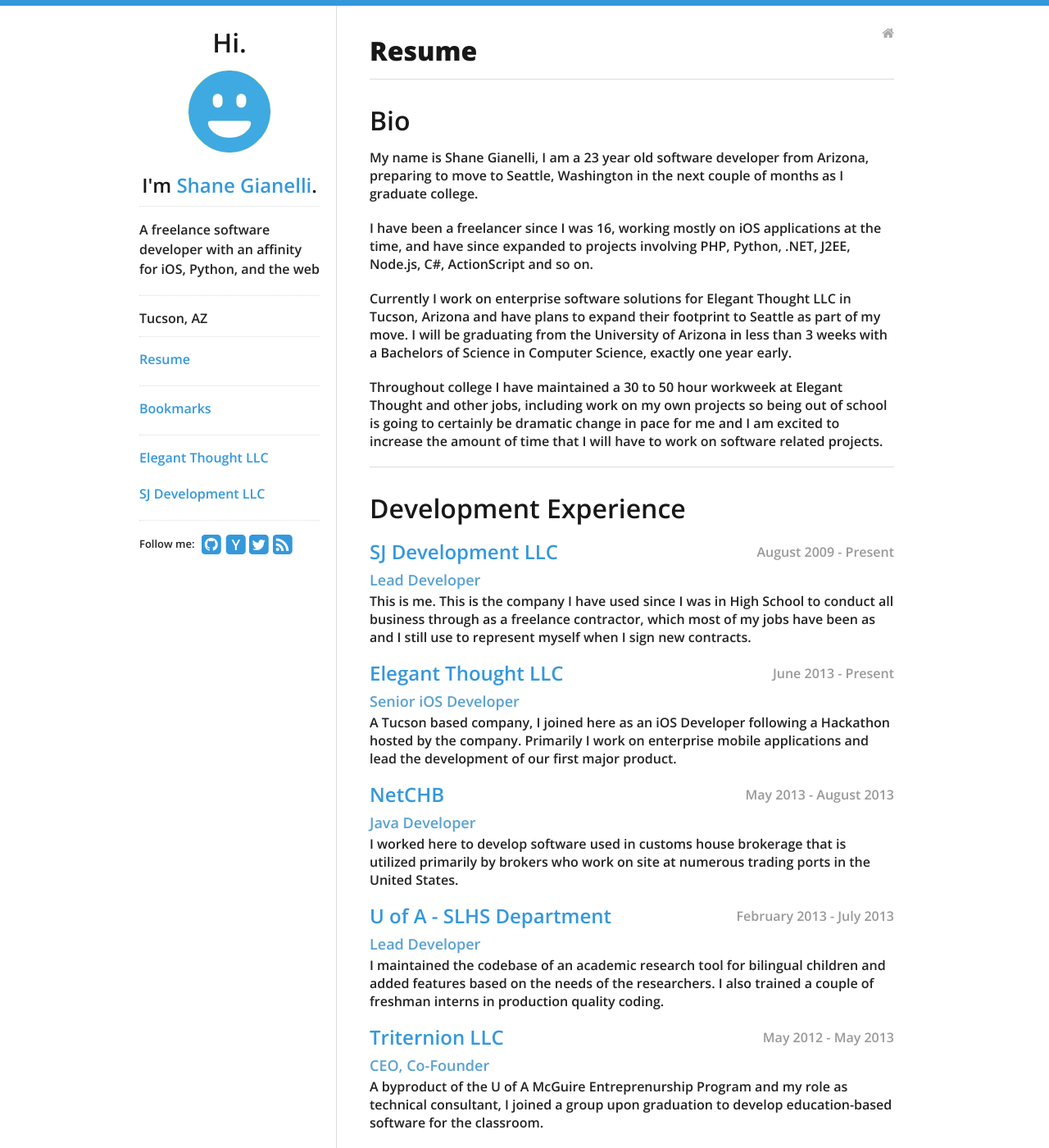
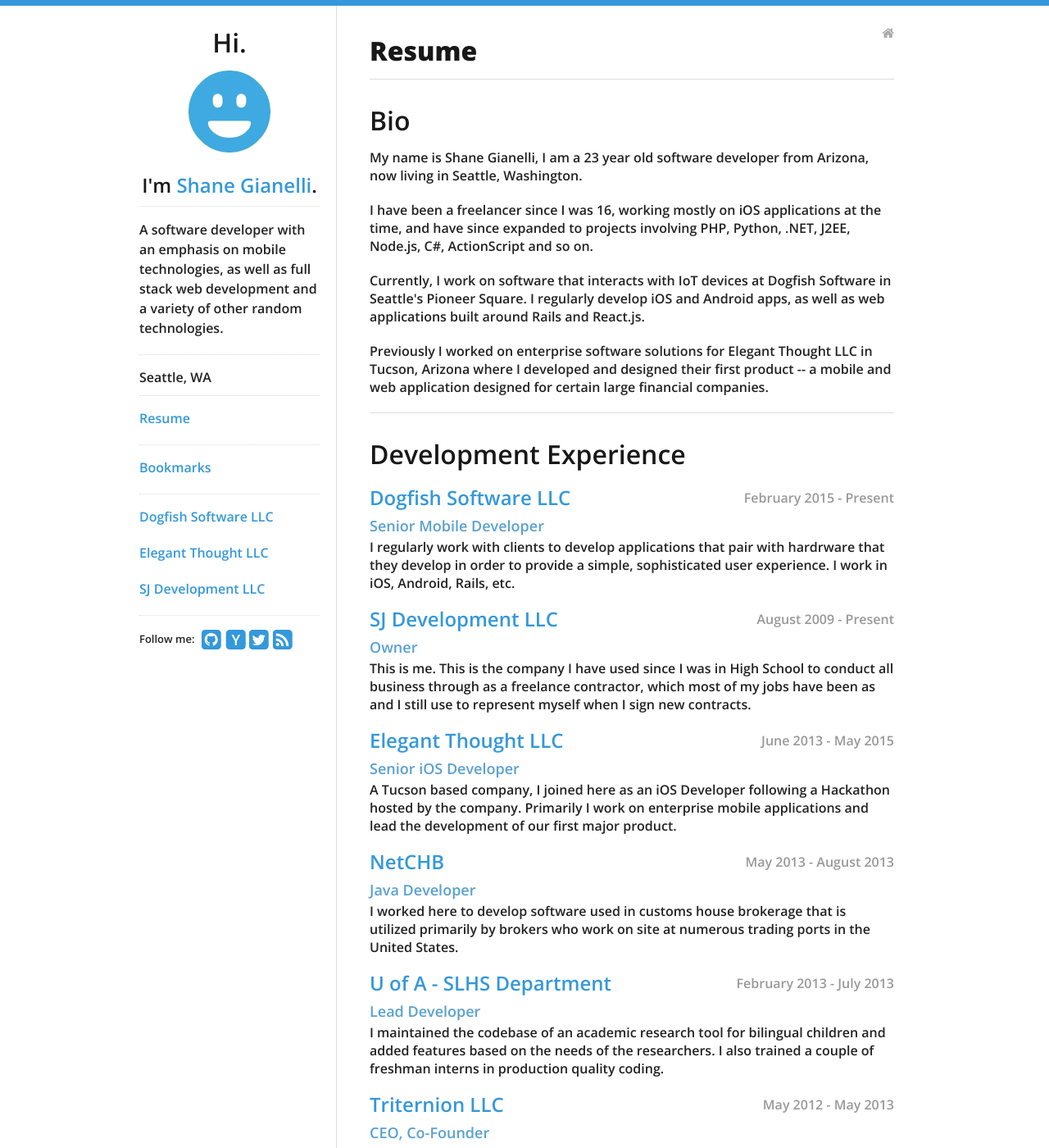
Before and after one commit to sgianelli/sgianelli.github.io, a Jekyll site: the page built from resume/index.html, in a window 1280 px wide and 1400 px high. Shown: the whole window at 82% size. Built offline with Jekyll 4.4.1, drawn with Linux system fonts in a browser that asks for light colours; nearby versions of some CDN libraries.

Commit message:
Updated resume

```diff
--- a/_includes/sidebar.html
+++ b/_includes/sidebar.html
@@ -6,14 +6,15 @@
   <h2>I'm <a href="/">{{ site.theme.name }}</a>.</h2>
   <hr/>
   <ul>
-      <p>A freelance software developer with an affinity for iOS, Python, and the web</p>
+      <p>A software developer with an emphasis on mobile technologies, as well as full stack web development and a variety of other random technologies.</p>
       <hr/>
-      Tucson, AZ
+      Seattle, WA
       <hr/>
       <p><a href="/resume">Resume</a></p>
       <hr/>
       <p><a href="/bookmarks">Bookmarks</a></p>
       <hr />
+      <p><a href="http://www.dogfishsoftware.com">Dogfish Software LLC</a></p>
       <p><a href="http://www.elegantthought.com">Elegant Thought LLC</a></p>
       <p><a href="http://www.sj-dev.com">SJ Development LLC</a></p>
       <hr/>
--- a/resume/index.html
+++ b/resume/index.html
@@ -23,8 +23,7 @@
     <h1>Bio</h1>
     <p id="intro">
         My name is Shane Gianelli, I am a $age year old software developer from
-        Arizona, preparing to move to Seattle, Washington in the next couple of
-        months as I graduate college.
+        Arizona, now living in Seattle, Washington.
     </p>
     <p>
         I have been a freelancer since I was 16, working mostly on iOS
@@ -32,24 +31,30 @@
         PHP, Python, .NET, J2EE, Node.js, C#, ActionScript and so on.
     </p>
     <p>
-        Currently I work on enterprise software solutions for Elegant Thought
-        LLC in Tucson, Arizona and have plans to expand their footprint to
-        Seattle as part of my move.  I will be graduating from the University of
-        Arizona in less than 3 weeks with a Bachelors of Science in Computer
-        Science, exactly one year early.
+        Currently, I work on software that interacts with IoT devices at
+        Dogfish Software in Seattle's Pioneer Square. I regularly develop iOS
+        and Android apps, as well as web applications built around Rails and
+        React.js.
     </p>
     <p>
-        Throughout college I have maintained a 30 to 50 hour workweek at Elegant
-        Thought and other jobs, including work on my own projects so being out
-        of school is going to certainly be dramatic change in pace for me and I
-        am excited to increase the amount of time that I will have to work on
-        software related projects.
+        Previously I worked on enterprise software solutions for Elegant Thought
+        LLC in Tucson, Arizona where I developed and designed their first
+        product -- a mobile and web application designed for certain large
+        financial companies.
     </p>
     <hr />
     <h1>Development Experience</h1>
     <p>
+        <h2 class="resume">Dogfish Software LLC <span class="detail">February 2015 - Present</span></h2>
+        <h4 class="resume">Senior Mobile Developer</h3>
+
+        I regularly work with clients to develop applications that pair with
+        hardrware that they develop in order to provide a simple, sophisticated
+        user experience. I work in iOS, Android, Rails, etc.
+    </p>
+    <p>
         <h2 class="resume">SJ Development LLC <span class="detail">August 2009 - Present</span></h2>
-        <h4 class="resume">Lead Developer</h3>
+        <h4 class="resume">Owner</h3>
 
         This is me.  This is the company I have used since I was in High School
         to conduct all business through as a freelance contractor, which most
@@ -57,7 +62,7 @@
         new contracts.
     </p>
     <p>
-        <h2 class="resume">Elegant Thought LLC <span class="detail">June 2013 - Present</span></h2>
+        <h2 class="resume">Elegant Thought LLC <span class="detail">June 2013 - May 2015</span></h2>
         <h4 class="resume">Senior iOS Developer</h3>
 
         A Tucson based company, I joined here as an iOS Developer following a
@@ -258,6 +263,11 @@
             <td><h4 class="resume">Java</h2></td>
             <td><h4 class="resume">SQL</h2></td>
         </tr>
+        <tr>
+            <td><h4 class="resume">Ruby</h2></td>
+            <td><h4 class="resume">Swift</h2></td>
+            <td><h4 class="resume"></h2></td>
+        </tr>
     </table>
     <hr />
     <h1>Interests</h1>
```
